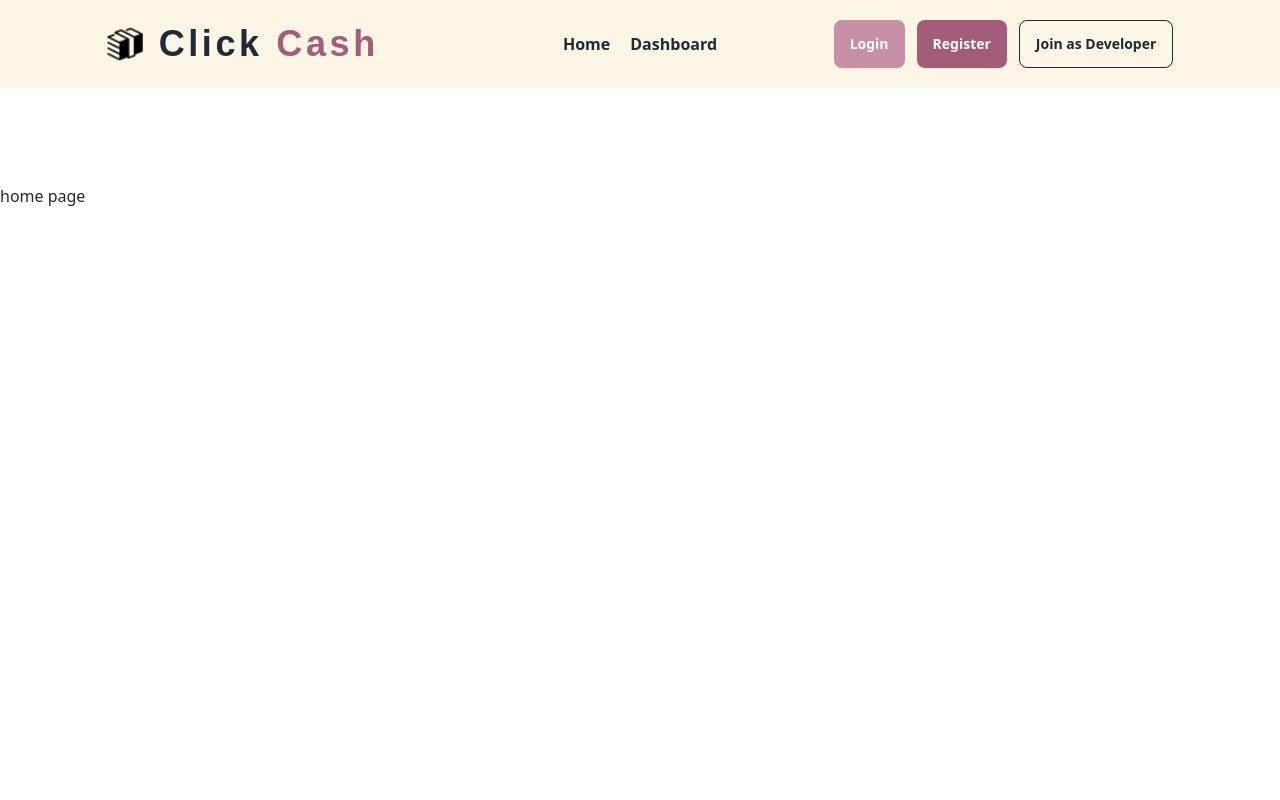
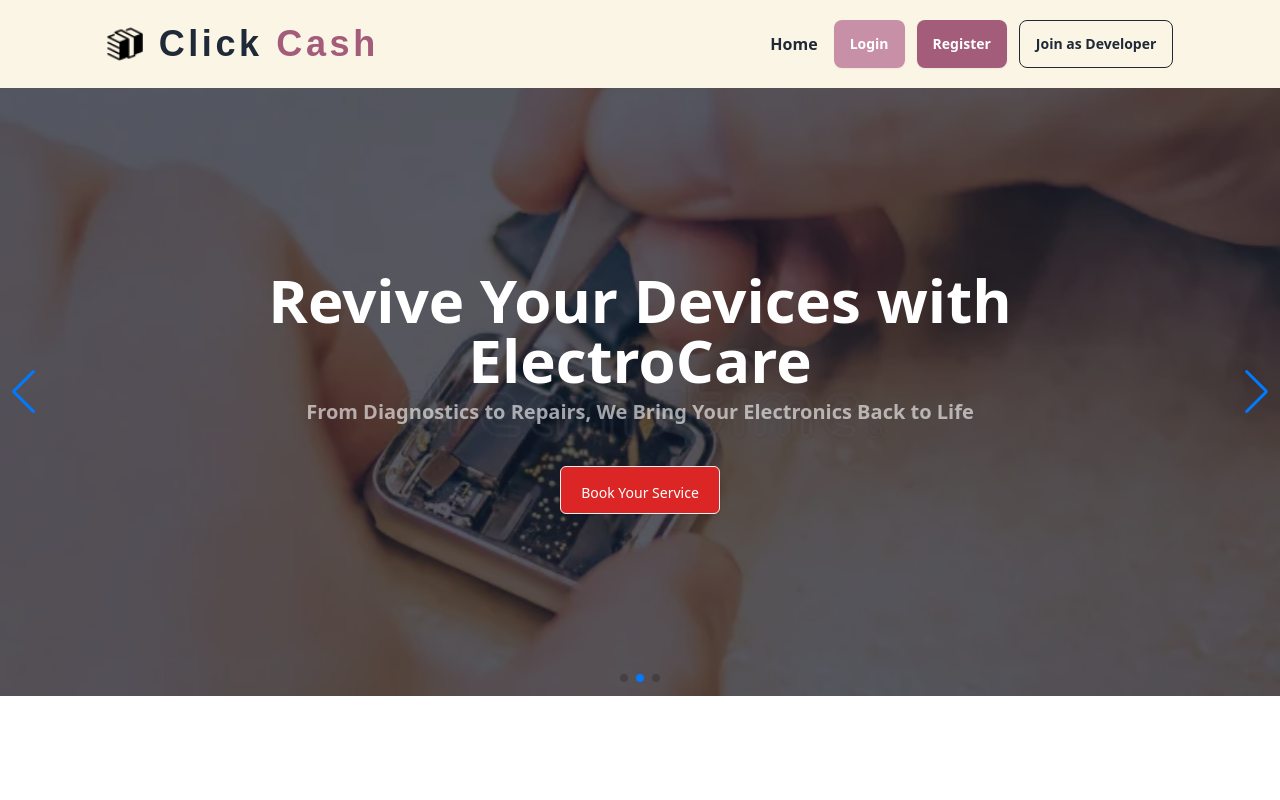
Before and after one commit to Sanjida-Khanam778/click-cash-client, a React (Vite) app: page / in a window 1280 px wide. Shown: the top 800 px of the page. Built offline with nearby package versions, Linux system fonts and the light colour scheme; no server answers; a web font is replaced by a local one.

Commit message:
Banner section is completed with swiper slider

```diff
--- a/package.json
+++ b/package.json
@@ -22,7 +22,8 @@
     "react-hot-toast": "^2.5.1",
     "react-icons": "^5.4.0",
     "react-router-dom": "^7.1.1",
-    "sort-by": "^1.2.0"
+    "sort-by": "^1.2.0",
+    "swiper": "^11.2.1"
   },
   "devDependencies": {
     "@eslint/js": "^9.17.0",
--- a/src/components/Shared/Navbar.jsx
+++ b/src/components/Shared/Navbar.jsx
@@ -13,16 +13,18 @@ const Navbar = () => {
       <li>
         <NavLink to={"/"}>Home</NavLink>
       </li>
+      {user && user?.email && (
         <li>
           <NavLink to={"/dashboard"}>Dashboard</NavLink>
         </li>
+      )}
     </>
   );
 
   return (
     <div className={`w-11/12 xl:w-10/12 mx-auto py-3`}>
-      <div className="navbar px-0">
-        <div className="navbar-start">
+      <div className="navbar justify-between px-0">
+        <div className="">
           <div className="dropdown">
             <div
               tabIndex={0}
@@ -52,17 +54,26 @@ const Navbar = () => {
             </ul>
           </div>
           <img className="h-5 md:h-9 mr-2 md:mr-4" src={logo} alt="" />
-          <Link to={'/'} className="font-bold font-logoFont text-xl md:text-2xl xl:text-4xl text-logoFont">
-            <p className="tracking-widest">Click<span className="text-[#A35C7A]"> Cash</span></p>
+          <Link
+            to={"/"}
+            className="font-bold font-logoFont text-xl md:text-2xl xl:text-4xl text-logoFont"
+          >
+            <p className="tracking-widest">
+              Click<span className="text-[#A35C7A]"> Cash</span>
+            </p>
           </Link>
         </div>
-        <div className="navbar-center hidden lg:flex">
-          <ul className={`flex gap-5 items-center px-1 font-bold`}>{links}</ul>
+        <div>
+          <div className=" lg:justify-end  hidden lg:flex">
+            <ul className={`flex gap-5 px-1 font-bold`}>{links}</ul>
           </div>
-        <div className="navbar-end">
+          <div className="flex">
             {user && user?.email ? (
               <>
-                <button className=" flex items-center px-4 bg-transparent font-bold"><TbCoinFilled className="text-3xl text-[#f1e027] mr-1"/>400</button>
+                <button className=" flex items-center px-4 bg-transparent font-bold">
+                  <TbCoinFilled className="text-3xl text-[#f1e027] mr-1" />
+                  400
+                </button>
                 <div className="relative group mr-3">
                   <img
                     referrerPolicy="no-referrer"
@@ -74,12 +85,14 @@ const Navbar = () => {
                   </div>
                 </div>
                 <Link onClick={logOut}>
-                <button className="btn text-white bg-[#A35C7A] border-none">Logout</button>
+                  <button className="btn text-white bg-[#A35C7A] border-none">
+                    Logout
+                  </button>
                 </Link>
               </>
             ) : (
               <>
-              <Link className=" mr-3" to={"/login"}>
+                <Link className="mx-3" to={"/login"}>
                   <button className="btn bg-[#C890A7] text-white px-2 md:px-4 border-none">
                     Login
                   </button>
@@ -95,6 +108,7 @@ const Navbar = () => {
           </div>
         </div>
       </div>
+    </div>
   );
 };
 
--- a/src/hooks/useRole.jsx
+++ b/src/hooks/useRole.jsx
@@ -5,7 +5,7 @@ import useAxiosSecure from "./useAxiosSecure";
 const useRole = () => {
   const axiosSecure = useAxiosSecure();
   const { user, loading } = useAuth();
-  const { data: role, isLoading } = useQuery({
+  const { data: role='', isLoading } = useQuery({
     queryKey: ["user-role", user?.email],
     enabled: !loading && !!user?.email,
     queryFn: async () => {
--- a/src/layouts/MainLayout.jsx
+++ b/src/layouts/MainLayout.jsx
@@ -4,11 +4,11 @@ import Footer from '../components/Shared/Footer'
 const MainLayout = () => {
   return (
     <div className='bg-white'>
-      <header className='bg-[#FBF5E5]'>
+      <header className='bg-[#FBF5E5] sticky top-0 z-10'>
 
       <Navbar />
       </header>
-      <div className='pt-24 min-h-[calc(100vh-68px)]'>
+      <div className='min-h-[calc(100vh-68px)]'>
         <Outlet />
       </div>
       <Footer />
--- a/src/pages/Home/Banner.jsx
+++ b/src/pages/Home/Banner.jsx
@@ -1,18 +1,18 @@
-import React from 'react';
-import { Swiper, SwiperSlide } from "swiper/react";
+import React from "react";
 import { Autoplay, Pagination, Navigation } from "swiper/modules";
-import bgimg1 from "../assets/images/slider1.jpg";
-import bgimg2 from "../assets/images/slider2.jpeg";
-import bgimg3 from "../assets/images/slider3.jpg";
-import 'swiper/css'
-import 'swiper/css/pagination'
-import 'swiper/css/navigation'
-import Slide from './Slide';
+import bgimg1 from "../../assets/smart.webp";
+import bgimg2 from "../../assets/smart.webp";
+import bgimg3 from "../../assets/smart.webp";
+import "swiper/css";
+import "swiper/css/pagination";
+import "swiper/css/navigation";
+import { Swiper, SwiperSlide } from 'swiper/react';
+import Slide from "./Slide";
 
 const Banner = () => {
-    return (
-        <div className='-z-10 relative'>
-            <Swiper
+  return (
+    <div className="relative">
+      <Swiper
         spaceBetween={30}
         centeredSlides={true}
         loop={true}
@@ -31,26 +31,32 @@ const Banner = () => {
           <Slide
             image={bgimg1}
             text="ElectroCare: Your Gadget's Best Friend"
-            subtitle={'Expert Repairs for Phones, Laptops, and Gadgets—Fast, Reliable, Affordable'}
+            subtitle={
+              "Expert Repairs for Phones, Laptops, and Gadgets—Fast, Reliable, Affordable"
+            }
           />
         </SwiperSlide>
         <SwiperSlide>
           <Slide
             image={bgimg2}
             text="Revive Your Devices with ElectroCare"
-            subtitle={'From Diagnostics to Repairs, We Bring Your Electronics Back to Life'}
+            subtitle={
+              "From Diagnostics to Repairs, We Bring Your Electronics Back to Life"
+            }
           />
         </SwiperSlide>
         <SwiperSlide>
           <Slide
             image={bgimg3}
             text="Seamless Solutions for All Your Electronics"
-            subtitle={'Trust ElectroCare for Professional Repairs and Outstanding Service'}
+            subtitle={
+              "Trust ElectroCare for Professional Repairs and Outstanding Service"
+            }
           />
         </SwiperSlide>
       </Swiper>
-        </div>
-    );
+    </div>
+  );
 };
 
 export default Banner;
--- a/src/pages/Home/Home.jsx
+++ b/src/pages/Home/Home.jsx
@@ -1,5 +1,6 @@
 import React from 'react';
 import { Helmet } from 'react-helmet-async';
+import Banner from './Banner';
 
 const Home = () => {
     return (
@@ -7,7 +8,7 @@ const Home = () => {
             <Helmet>
                 <title>Home | Click Cash</title>
             </Helmet>
-            home page
+            <Banner></Banner>
         </div>
     );
 };
--- /dev/null
+++ b/src/pages/Home/Slide.jsx
@@ -0,0 +1,33 @@
+/* eslint-disable react/prop-types */
+import { Link } from 'react-router-dom'
+
+const Slide = ({ image, text, subtitle }) => {
+  return (
+    <div
+      className='w-full bg-center bg-cover h-[38rem]'
+      style={{
+        backgroundImage: `url(${image})`,
+      }}
+    >
+      <div className='flex items-center justify-center w-full h-full bg-gray-900/70'>
+        <div className='text-center w-8/12'>
+          <h1 className='text-2xl font-semibold text-white lg:text-6xl'>
+            {text}
+          </h1>
+          <p className='font-semibold mt-2 text-white text-opacity-60 lg:text-xl'>
+            {subtitle}
+          </p>
+          <br />
+          <Link
+            to='/add-job'
+            className='btn w-full bg-red-600 px-5 py-4 mt-4 text-sm font-medium text-white capitalize transition-colors duration-300 transform rounded-md lg:w-auto hover:bg-red-700 focus:outline-none focus:bg-gray-500'
+          >
+            Book Your Service
+          </Link>
+        </div>
+      </div>
+    </div>
+  )
+}
+
+export default Slide
```
Also changed, not shown: src/assets/smart.webp (added), 1 other file (tests, documents, lock files or other folders). Lines whose indentation alone changed are shown as unchanged.
